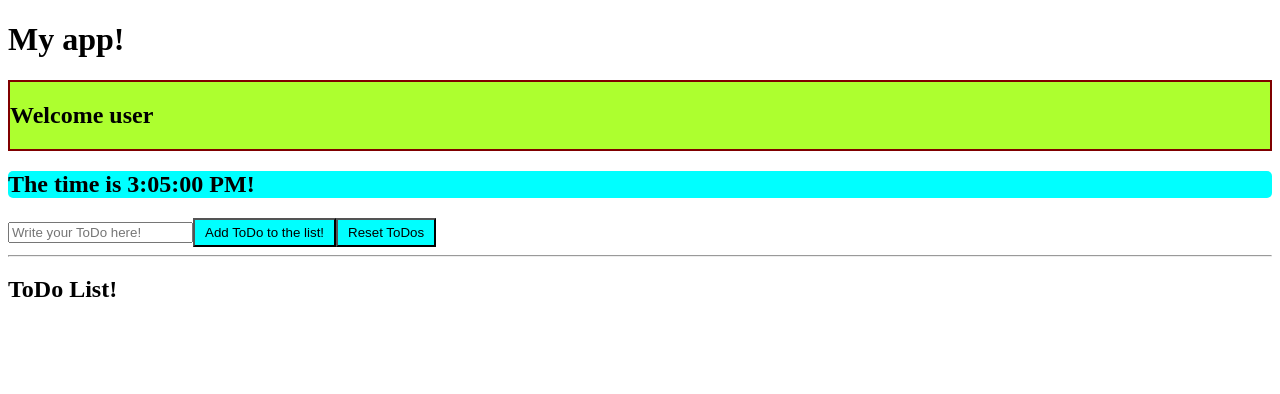
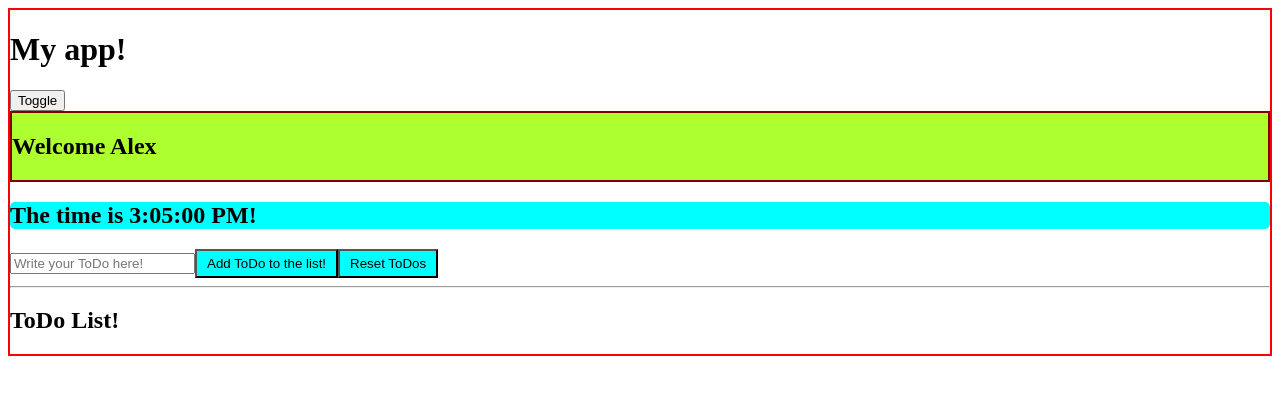
Before and after one commit to xAlessandroo/React, a React (Vite) app in the folder my-app/: page / in a window 1280 px wide. Shown: the top 394 px of the page. Built offline with nearby package versions, Linux system fonts and the light colour scheme.

Commit message:
composition

```diff
--- a/my-app/src/App.jsx
+++ b/my-app/src/App.jsx
@@ -1,4 +1,5 @@
 import { Clock } from './Clock';
+import { Container } from './Container';
 import { TodoList } from './TodoList';
 import { Welcome } from './Welcome'
 
@@ -8,11 +9,10 @@
   }
 
   return (
-    <div>
-      <h1>My app!</h1>
-      <Welcome />
+    <Container title={<h1>My app!</h1>}>
+      <Welcome name='Alex'/>
       <Clock />
       <TodoList />
-    </div>
+    </Container>
   );
 }
--- /dev/null
+++ b/my-app/src/Container.jsx
@@ -0,0 +1,20 @@
+import { useState } from "react";
+
+export function Container({ title, children }) {
+
+    const [toggle, setToggle] = useState(false)
+
+    function handleToggle() {
+        setToggle((t) => !t)
+    }
+
+  return (
+    <div className="container">
+      <div>
+        {title}
+        <button onClick={handleToggle}>Toggle</button>
+      </div>
+      {!toggle && <div>{children}</div>}
+    </div>
+  );
+}
--- a/my-app/src/index.scss
+++ b/my-app/src/index.scss
@@ -7,3 +7,8 @@
     background-color: aqua;
     border-radius: 5px;
 }
+
+.container{
+    background: white;
+    border: 2px solid red;
+}
```
